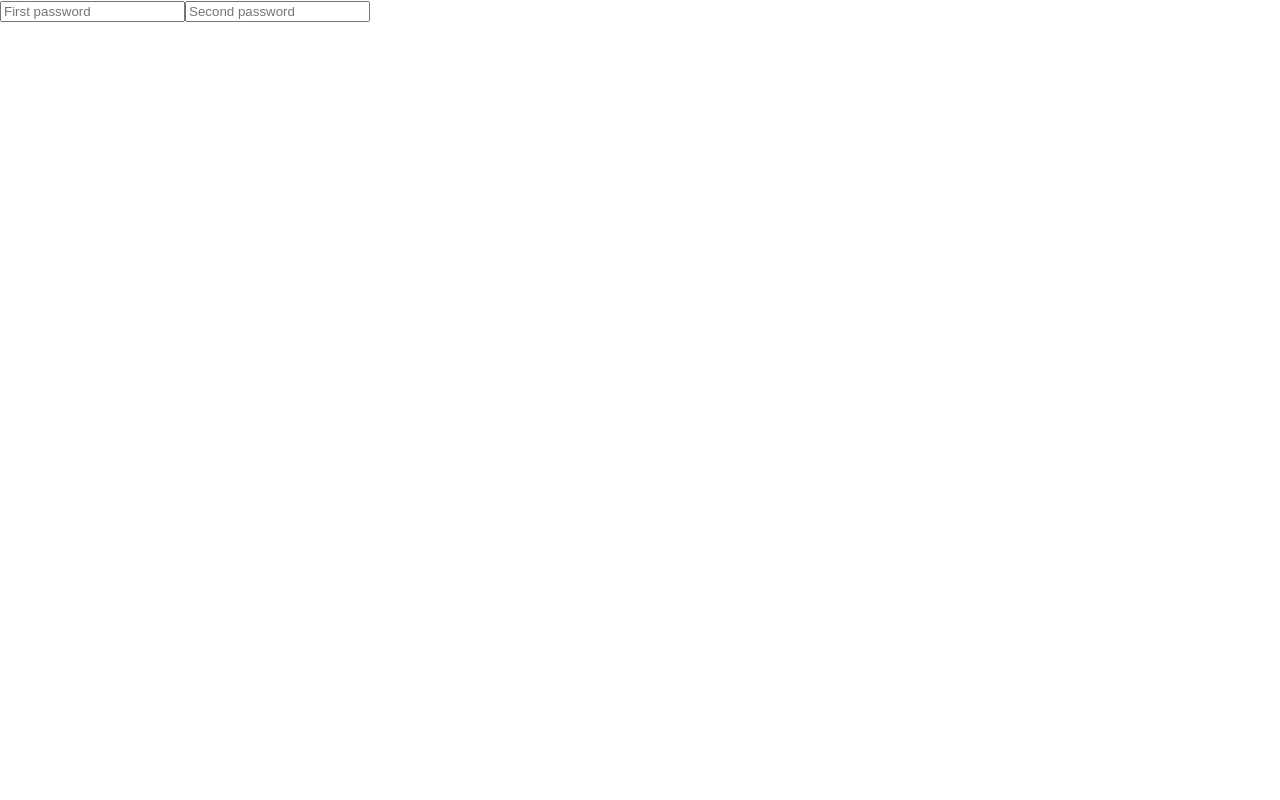
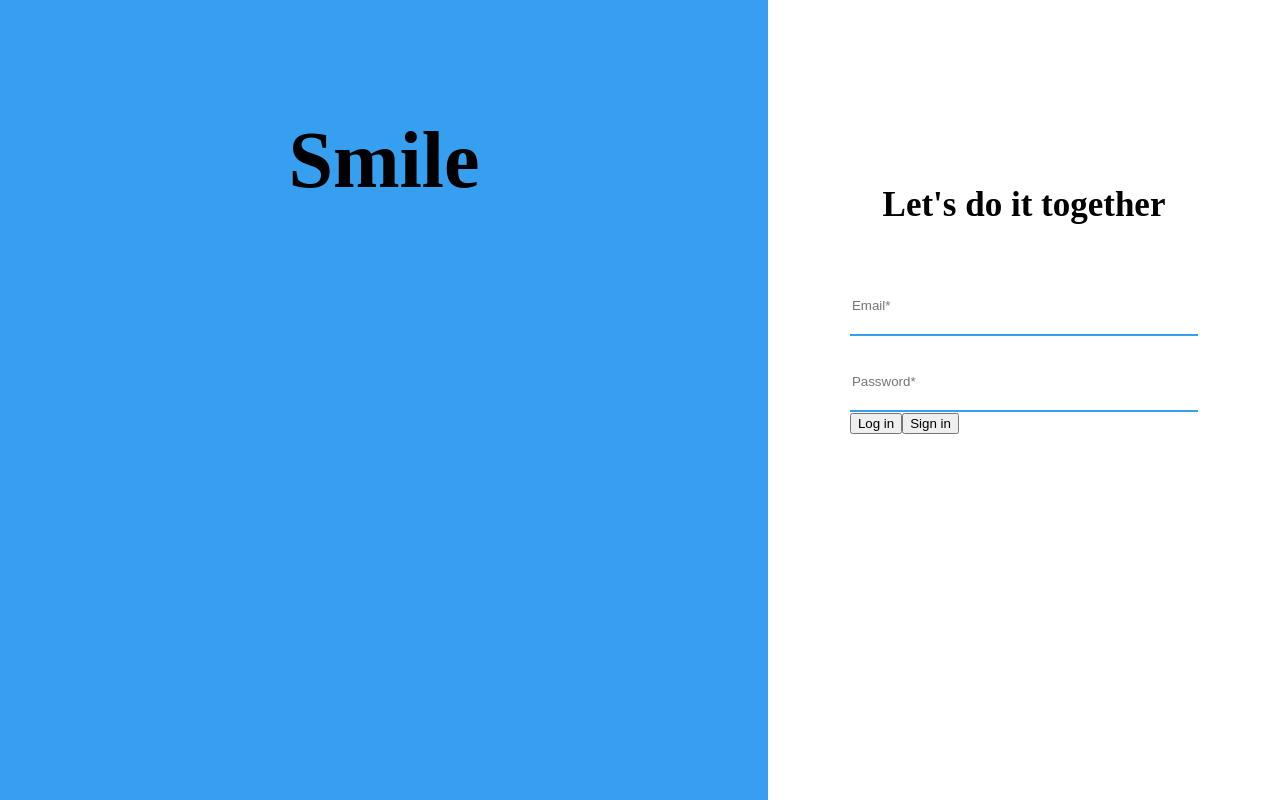
Before and after one commit to Soroush-Sajadi/Pictures_Album, a React (Create React App) app in the folder Client/smile/: page / in a window 1280 px wide. Built offline with nearby package versions, Linux system fonts and the light colour scheme.

Commit message:
login page css

```diff
--- a/Client/smile/src/Components/Login.js
+++ b/Client/smile/src/Components/Login.js
@@ -1,23 +1,50 @@
 import React,{useReducer} from 'react';
+import  '../Style/Login.css'
 
 const Login = () => {
     const [ userIn, setUserIn ] = useReducer(
         (state, newState) => ({...state, ...newState}),
         {
-        firstPass: '',
-        secondPass: '',
+        email: '',
+        password: '',
         }
       );
-      const handleChangePass = evt => {
+
+    const handleChangePass = evt => {
         const name = evt.target.name;
         const newValue = evt.target.value;
         setUserIn({[name]: newValue});
     }
-    console.log(userIn)
+
+    const logIn = () => {
+        console.log('log in')
+    }
+
+    const signIn = () => {
+        console.log('sign in')
+    }
     return(
-        <div>
-            <input  className="login" type="email" name="firstPass" value={userIn.firstPass} placeholder="First password" onChange={ handleChangePass } />
-            <input  className="login" type="password" name="secondPass" value={userIn.secondPass} placeholder="Second password" onChange={ handleChangePass } />
+        <div className="login-wrapper">
+            <div className="login-left">
+                <h1>Smile</h1>
+            </div>
+            <div className="login-right">
+                <div className="login-right-title">
+                    <h3>
+                        Let's do it together
+                    </h3>
+                </div>
+                <div className="login-right-wrapper">
+                <div className="login-right-inputs">
+                    <input className="login-input" type="email" name="email" value={userIn.email} placeholder="Email*" onChange={ handleChangePass } />
+                    <input className="login-input" type="password" name="password" value={userIn.password} placeholder="Password*" onChange={ handleChangePass } />
+                </div>
+                <div className="login-right-buttons">
+                    <input className="login-login" type="submit" value="Log in" onClick={logIn}/>
+                    <input className="login-signin" type="submit" value="Sign in" onClick={signIn}/>
+                </div>
+                </div>
+            </div>
         </div>
     )
 }
--- /dev/null
+++ b/Client/smile/src/Style/Login.css
@@ -0,0 +1,58 @@
+.login-wrapper {
+    display: flex;
+}
+.login-left {
+    width: 60%;
+    height: 100vh;
+    background-color:#379fef;
+}
+.login-left h1 {
+    text-align: center;
+    margin-top: 15%;
+    font-family: 'Brush Script MT';
+    font-size: 80px
+}
+.login-right {
+    width: 40%;
+    height: 25vh;
+    display: flex;
+    flex-direction: column;
+    /* flex-wrap: wrap; */
+    justify-content: center;
+    margin-top: 15%
+}
+.login-right-inputs {
+    margin-left: 16%;
+
+}
+
+.login-right-buttons {
+    margin-left: 16%;
+}
+.login-right-title h3 {
+    /* display: flex; */
+    /* height: 40vh; */
+    text-align: center;
+    font-family: 'Brush Script MT';
+    font-size: 35px;
+}
+.login-right-wrapper {
+}
+.login-input {
+    width: 80%;
+    height: 7vh;
+    margin-top: 2vh;
+    border-right: none;
+    border-left: none;
+    border-top: none;
+    border-bottom: 2px solid #379fef;
+
+}
+.login-input:focus {
+    outline: none;
+    border-bottom: 4px solid #379fef;
+    transition: 0.2s;
+    font-size: 1rem;
+    font-weight: 700;
+    text-align: center;
+}
```
Also changed, not shown: 2 other files (tests, documents, lock files or other folders).
